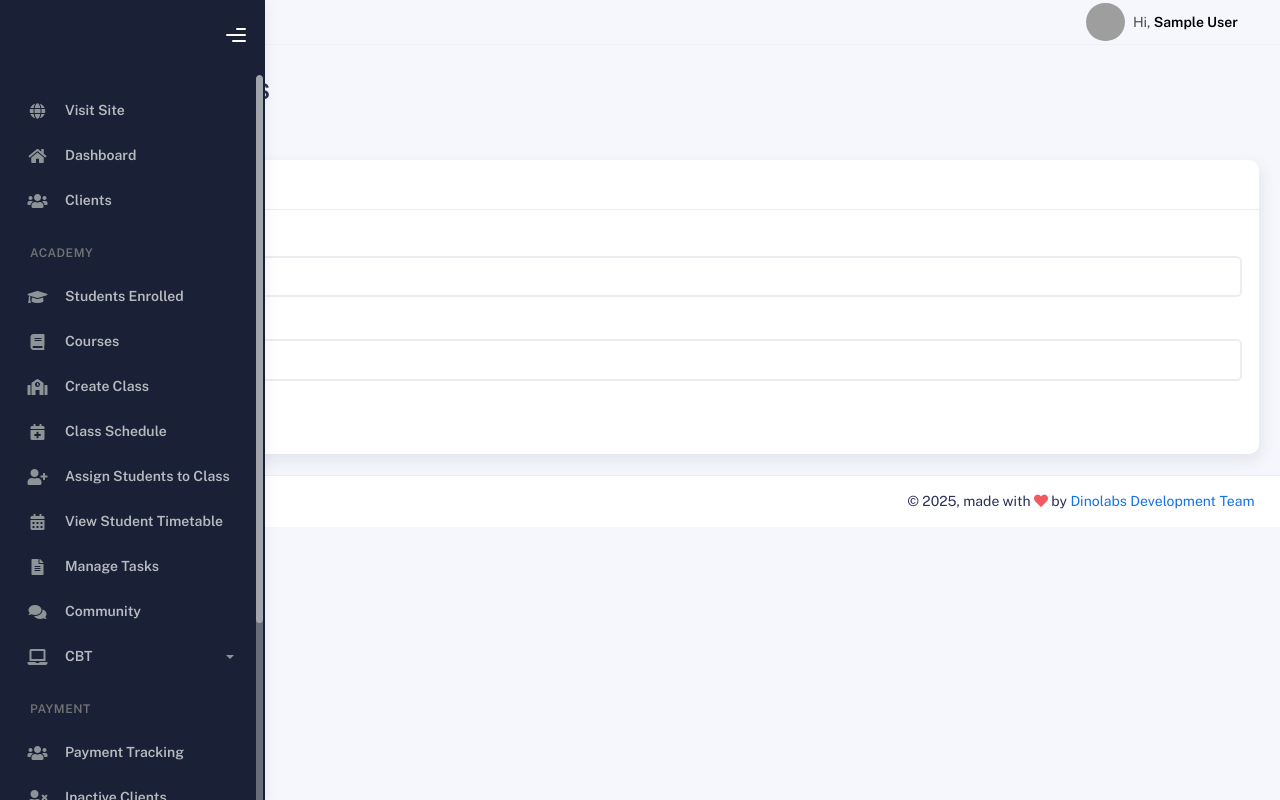
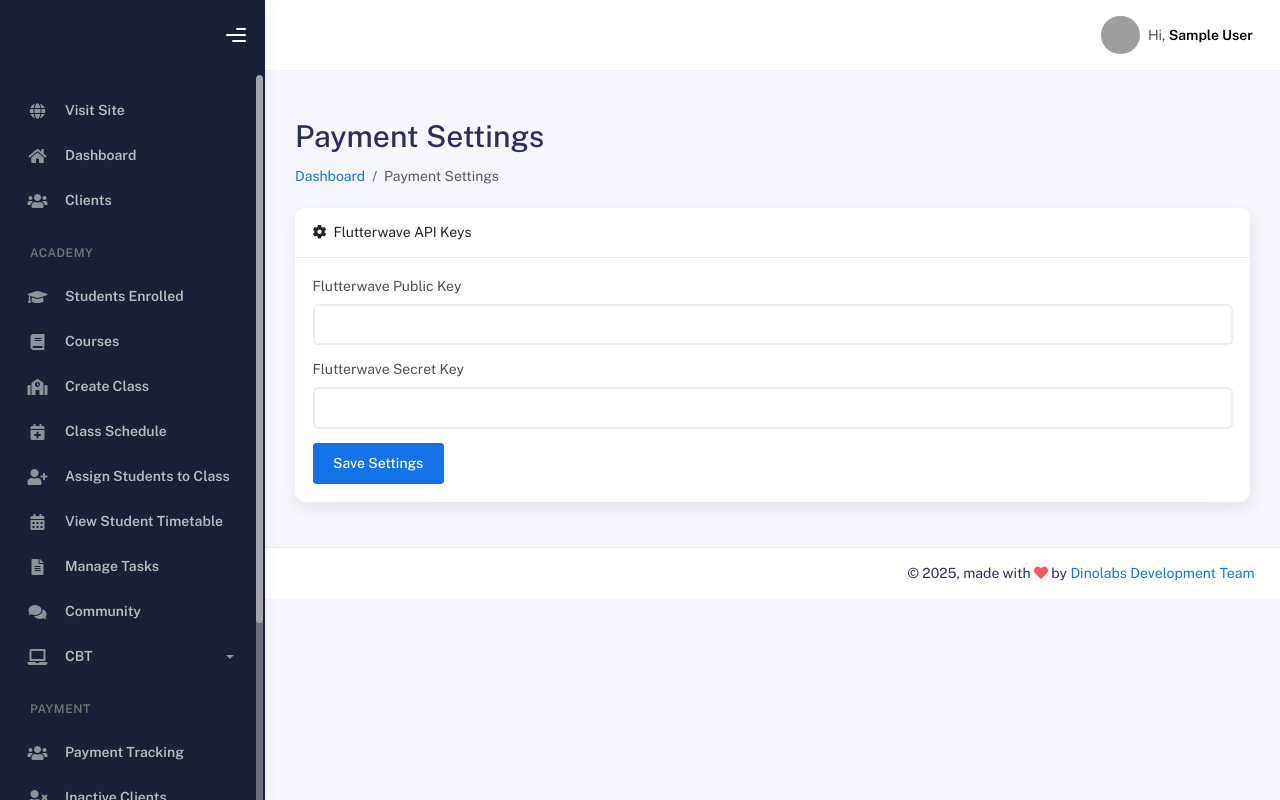
Before and after one commit to dinolabs-tech/dinolabs, a PHP site: page /backend/settings.php in a window 1280 px wide. Run offline with PHP 8.4, Linux system fonts and the light colour scheme; the visitor is signed in with stand-in values (Sample User, id 1); data that the repository does not hold is empty; grey boxes are pictures that could not be loaded.

Commit message:
refactor(ui): Redesign settings page layout and fix includes
Refactor the `settings.php` page's HTML structure to align with a new, standardized UI layout. This involved reorganizing existing components and introducing new wrapper elements (`.wrapper`, `.main-panel`, `.main-header`, `.container`, `.page-inner`) for improved consistency and maintainability across the application.

Additionally, corrected the include paths for `db_connect.php` in `process_settings.php` and `save_transaction.php` from a relative path to `../db_connect.php`. This ensures proper database connectivity for these backend scripts, resolving potential include errors due to directory changes.

```diff
--- a/backend/process_settings.php
+++ b/backend/process_settings.php
@@ -1,7 +1,7 @@
 <?php
 session_start();
 include_once 'functions/access_control.php';
-include_once 'db_connect.php';
+include_once '../db_connect.php';
 
 if (!is_logged_in() || !isAdmin()) {
     header("Location: login.php");
--- a/backend/save_transaction.php
+++ b/backend/save_transaction.php
@@ -5,7 +5,7 @@ ini_set('display_errors', 1);
 
 session_start();
 include_once 'functions/payment_functions.php'; // Include the new payment functions
-include_once 'db_connect.php'; // Ensure db_connect.php is included for $conn
+include_once '../db_connect.php'; // Ensure db_connect.php is included for $conn
 
 if ($_SERVER['REQUEST_METHOD'] == 'POST') {
     // Get POST data safely
--- a/backend/settings.php
+++ b/backend/settings.php
@@ -39,17 +39,28 @@ $conn->close();
 
 <!DOCTYPE html>
 <html lang="en">
-<head>
-    <?php include 'components/head.php'; ?>
-    <title>Payment Settings</title>
-</head>
-<body class="sb-nav-fixed">
-    <?php include 'components/navbar.php'; ?>
-    <div id="layoutSidenav">
-        <?php include 'components/sidebar.php'; ?>
-        <div id="layoutSidenav_content">
-            <main>
-                <div class="container-fluid px-4">
+<?php include 'components/head.php'; ?>
+
+<body>
+    <div class="wrapper">
+        <!-- Sidebar -->
+        <?php include('components/sidebar.php'); ?>
+        <!-- End Sidebar -->
+
+        <div class="main-panel">
+            <div class="main-header">
+                <div class="main-header-logo">
+                    <!-- Logo Header -->
+                    <?php include('components/logo_header.php'); ?>
+                    <!-- End Logo Header -->
+                </div>
+                <!-- Navbar Header -->
+                <?php include('components/navbar.php'); ?>
+                <!-- End Navbar -->
+            </div>
+
+            <div class="container">
+                <div class="page-inner">
                     <h1 class="mt-4">Payment Settings</h1>
                     <ol class="breadcrumb mb-4">
                         <li class="breadcrumb-item"><a href="dashboard.php">Dashboard</a></li>
@@ -66,7 +77,8 @@ $conn->close();
                                     <?php echo $_SESSION['message']; ?>
                                     <button type="button" class="btn-close" data-bs-dismiss="alert" aria-label="Close"></button>
                                 </div>
-                                <?php unset($_SESSION['message']); unset($_SESSION['message_type']); ?>
+                                <?php unset($_SESSION['message']);
+                                unset($_SESSION['message_type']); ?>
                             <?php endif; ?>
 
                             <form action="process_settings.php" method="POST">
@@ -83,10 +95,12 @@ $conn->close();
                         </div>
                     </div>
                 </div>
-            </main>
-            <?php include 'components/footer.php'; ?>
+                </main>
+                <?php include 'components/footer.php'; ?>
+            </div>
         </div>
+        <?php include 'components/scripts.php'; ?>
     </div>
-    <?php include 'components/scripts.php'; ?>
 </body>
+
 </html>
```
